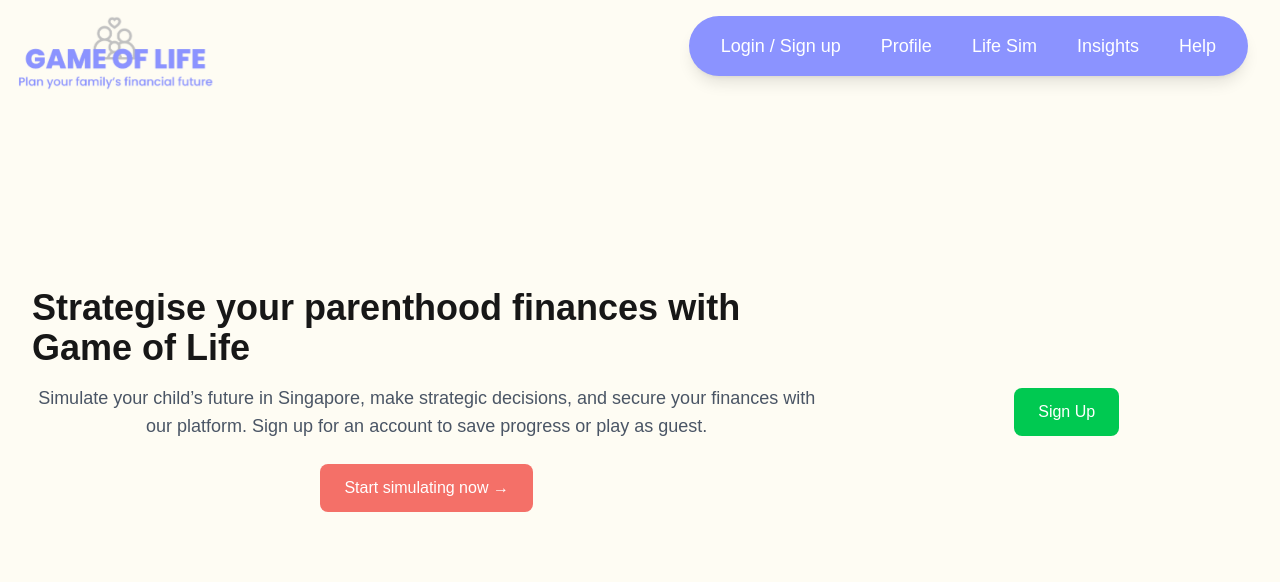
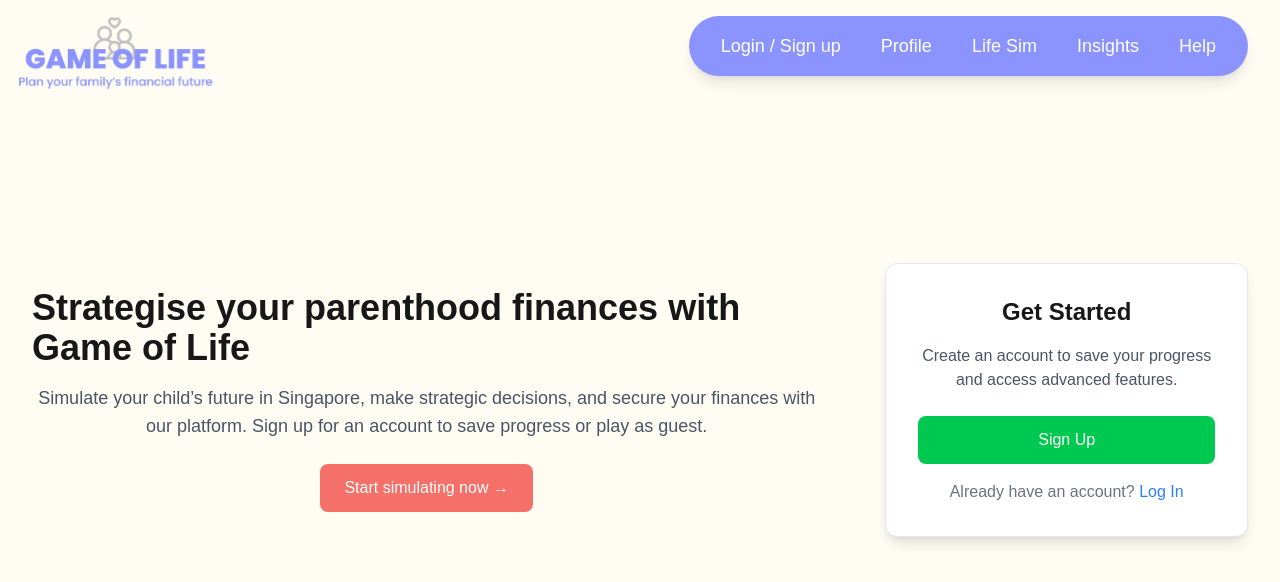
Before and after one commit to kyashp/game-of-life, a Next.js app in the folder gameoflife/: page /Landing_Page in a window 1280 px wide. Shown: the top 582 px of the page. Built offline with nearby package versions, Linux system fonts and the light colour scheme.

Commit message:
added api routes

```diff
--- a/gameoflife/src/app/Landing_Page/page.js
+++ b/gameoflife/src/app/Landing_Page/page.js
@@ -21,9 +21,26 @@ export default function Landing() {
       {/* Right Section */}
       <div className="w-1/3 flex flex-col items-center justify-center p-8">
 
-        <button className="mt-6 px-6 py-3 bg-green-500 text-white rounded-lg hover:bg-green-600 transition-colors">
-          Sign Up
-        </button>
+          {/* Section Box */}
+        <div className="bg-white p-8 rounded-xl shadow-lg border border-gray-200 w-full max-w-sm">
+          <h2 className="text-2xl font-semibold text-center mb-4">Get Started</h2>
+          <p className="text-gray-600 text-center mb-6">
+            Create an account to save your progress and access advanced features.
+          </p>
+
+          <button className="w-full px-6 py-3 bg-green-500 text-white rounded-lg hover:bg-green-600 transition-colors">
+            Sign Up
+          </button>
+
+          <div className="mt-4 text-center">
+            <span className="text-gray-500">Already have an account? </span>
+            <button className="text-blue-500 hover:text-blue-600 font-medium">
+              Log In
+            </button>
+          </div>
+        </div>
+
+
       </div>
 
     </div>
```
Also changed, not shown: gameoflife/src/app/api/lifesim/route.js (added), gameoflife/src/app/api/users/route.js (added), 1 other file (tests, documents, lock files or other folders).
